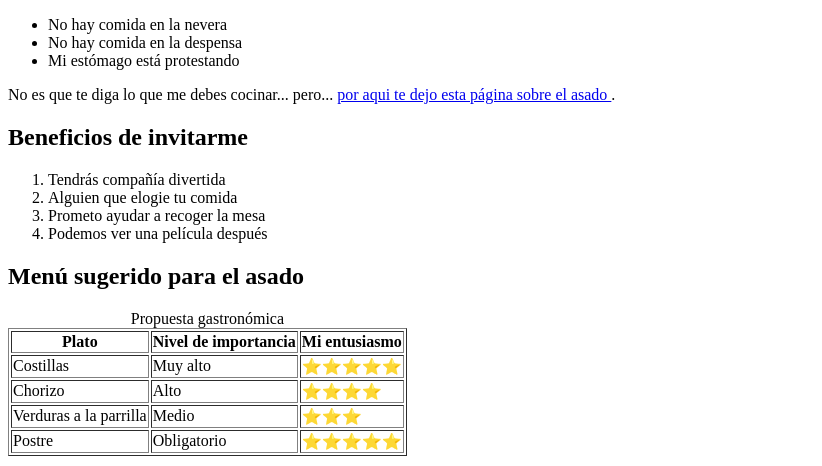
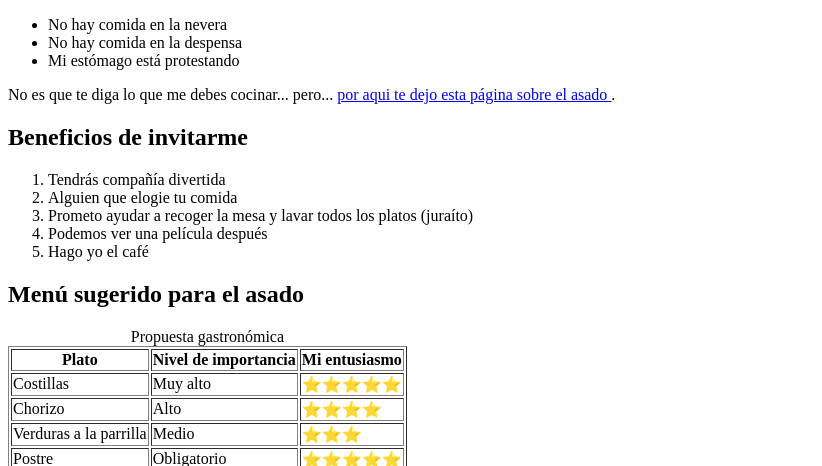
Before and after one commit to Juandomz91/ut2-lenguaje-de-marcas-2, a plain HTML site: page index.html in a window 1280 px wide. Shown: the part 634-1100 px from the top of the page, without its empty margins (0-822 px from the left). Drawn offline with Linux system fonts and the light colour scheme.

Commit message:
mas miau

```diff
--- a/index.html
+++ b/index.html
@@ -61,8 +61,9 @@ por aqui te dejo esta página sobre el asado
 <ol>
 <li>Tendrás compañía divertida</li>
 <li>Alguien que elogie tu comida</li>
-<li>Prometo ayudar a recoger la mesa</li>
+<li>Prometo ayudar a recoger la mesa y lavar todos los platos (juraíto)</li>
 <li>Podemos ver una película después</li>
+<li>Hago yo el café</li>
 </ol>
 </section>
 
```
